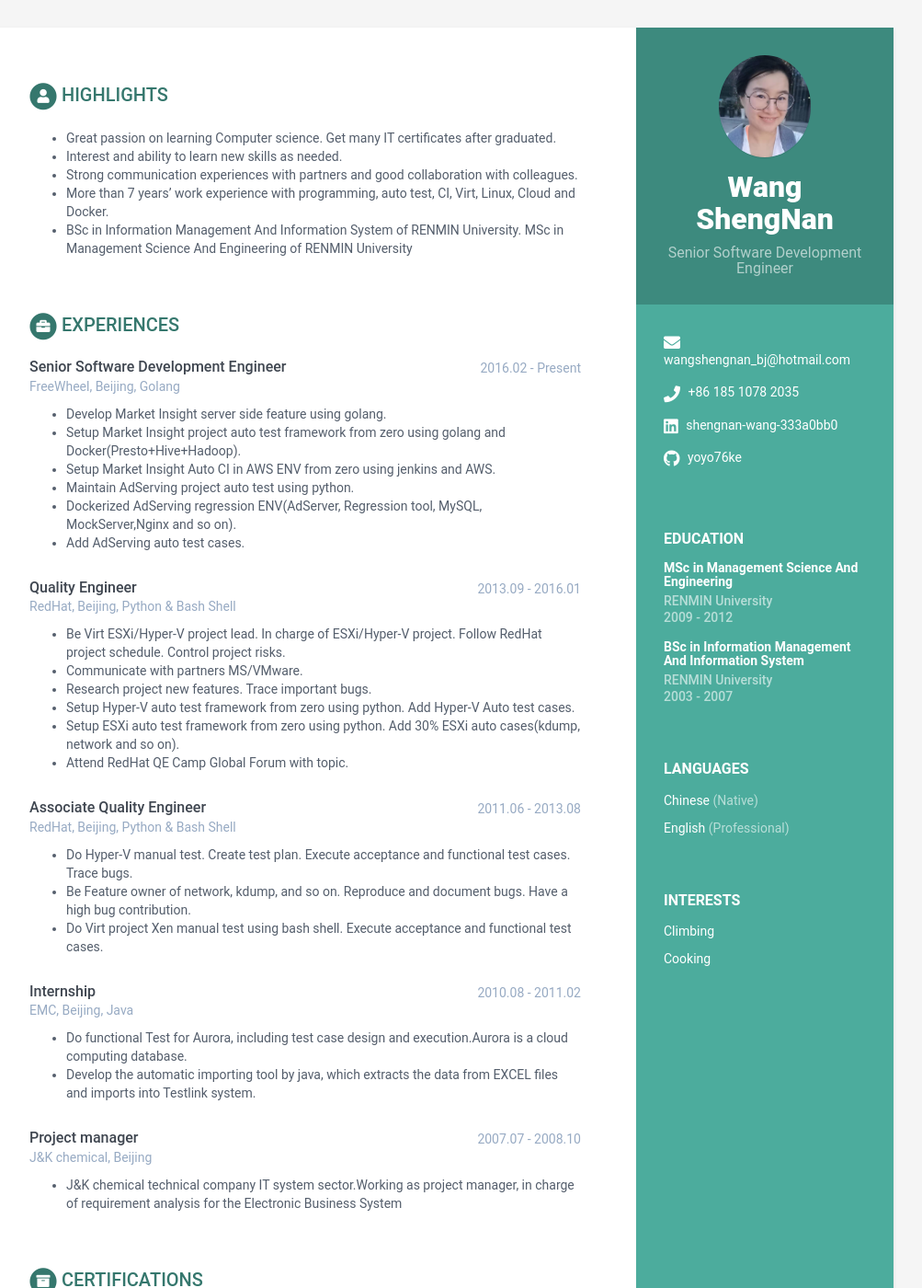
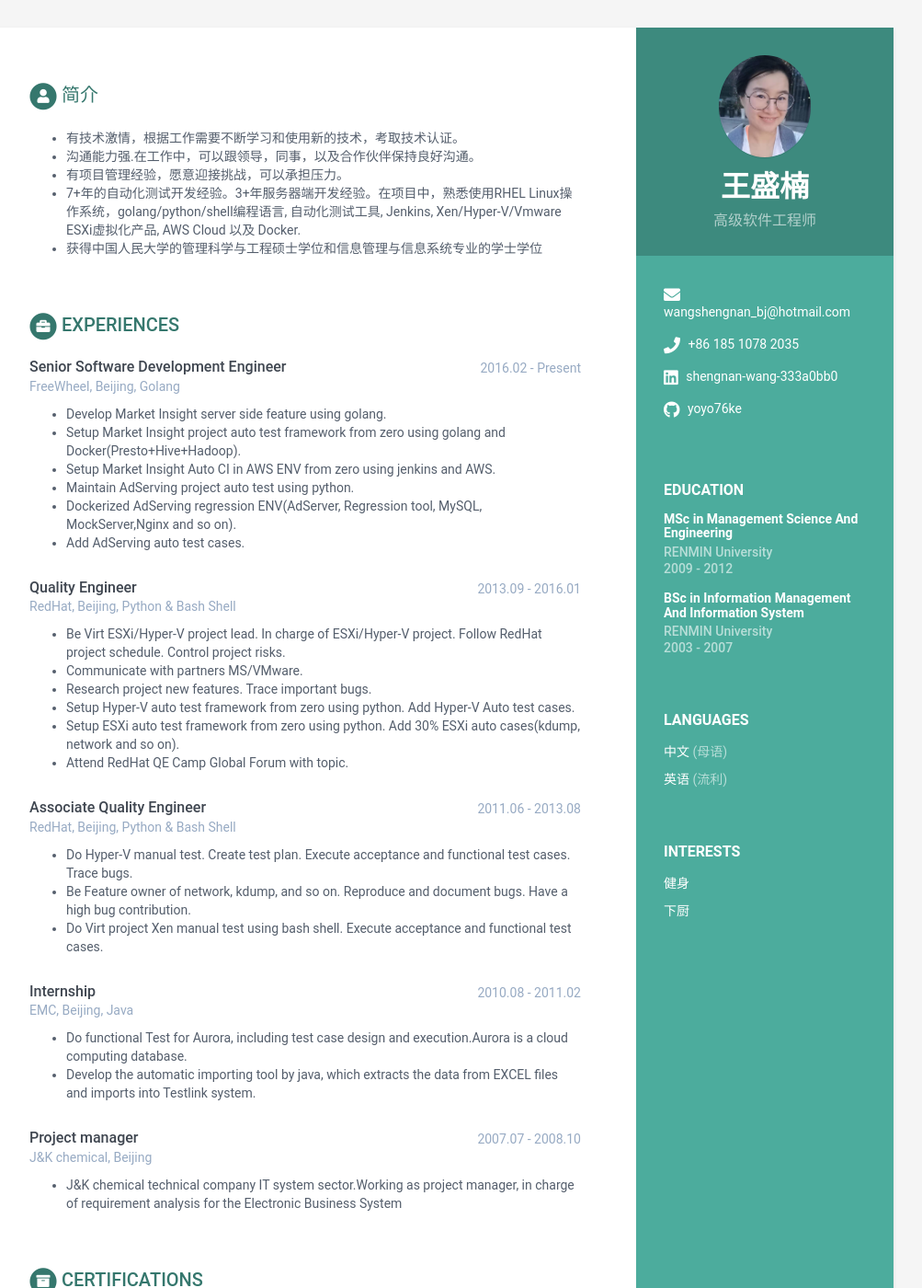
Before and after one commit to yoyo76ke/CNCV, a Jekyll site: the page built from index.html, in a window 1280 px wide and 1400 px high. Shown: the whole window at 92% size, without its empty margins (168-1171 px from the left). Built offline with Jekyll 4.4.1, drawn with Linux system fonts in a browser that asks for light colours.

Commit message:
Update info

```diff
--- a/_data/data.yml
+++ b/_data/data.yml
@@ -7,8 +7,8 @@ sidebar:
     education: True # set to False if you want education in main section instead of in sidebar
 
     # Profile information
-    name: Wang ShengNan
-    tagline: Senior Software Development Engineer
+    name: 王盛楠
+    tagline: 高级软件工程师
     avatar: snwang.jpg  #place a 100x100 picture inside /assets/images/ folder and provide the name of the file below
 
     # Sidebar links
@@ -25,27 +25,27 @@ sidebar:
     goodreads: # Number-Username, e.g. 123456-alandoe
 
     languages:
-      - idiom: Chinese
-        level: Native
+      - idiom: 中文
+        level: 母语
 
-      - idiom: English
-        level: Professional
+      - idiom: 英语
+        level: 流利
 
     interests:
-      - item: Climbing
+      - item: 健身
         link:
 
-      - item: Cooking
+      - item: 下厨
         link:
 
 career-profile:
-    title: HIGHLIGHTS
+    title: 简介
     summary: |
-          - Great passion on learning Computer science. Get many IT certificates after graduated.
-          - Interest and ability to learn new skills as needed.
-          - Strong communication experiences with partners and good collaboration with colleagues.
-          - More than 7 years’ work experience with programming, auto test, CI, Virt, Linux, Cloud and Docker.
-          - BSc in Information Management And Information System of RENMIN University. MSc in Management Science And Engineering of RENMIN University
+          - 有技术激情，根据工作需要不断学习和使用新的技术，考取技术认证。
+          - 沟通能力强.在工作中，可以跟领导，同事，以及合作伙伴保持良好沟通。
+          - 有项目管理经验，愿意迎接挑战，可以承担压力。
+          - 7+年的自动化测试开发经验。3+年服务器端开发经验。在项目中，熟悉使用RHEL Linux操作系统，golang/python/shell编程语言, 自动化测试工具, Jenkins, Xen/Hyper-V/Vmware ESXi虚拟化产品, AWS Cloud 以及 Docker.
+          - 获得中国人民大学的管理科学与工程硕士学位和信息管理与信息系统专业的学士学位
 
 education:
     - degree: MSc in Management Science And Engineering
```
